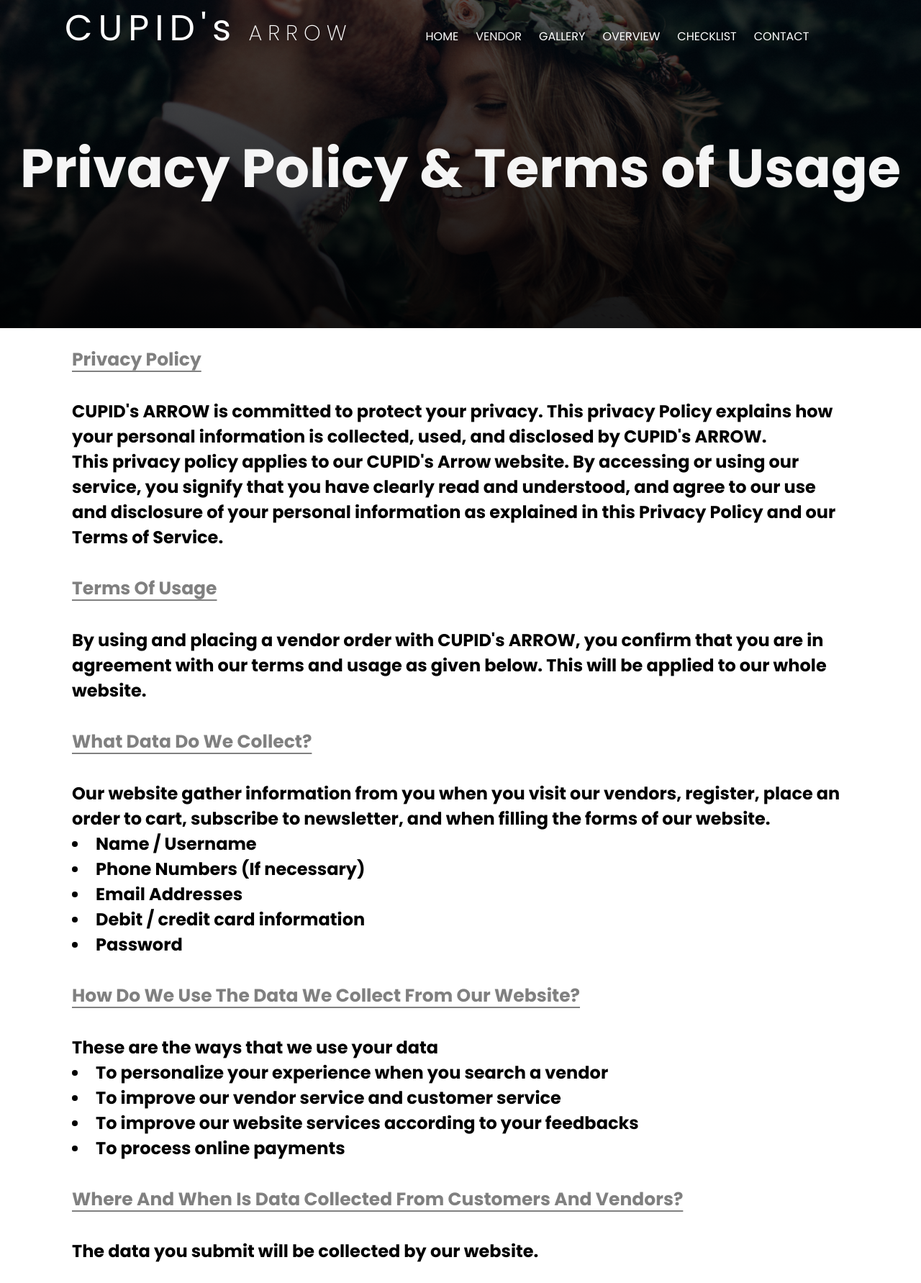
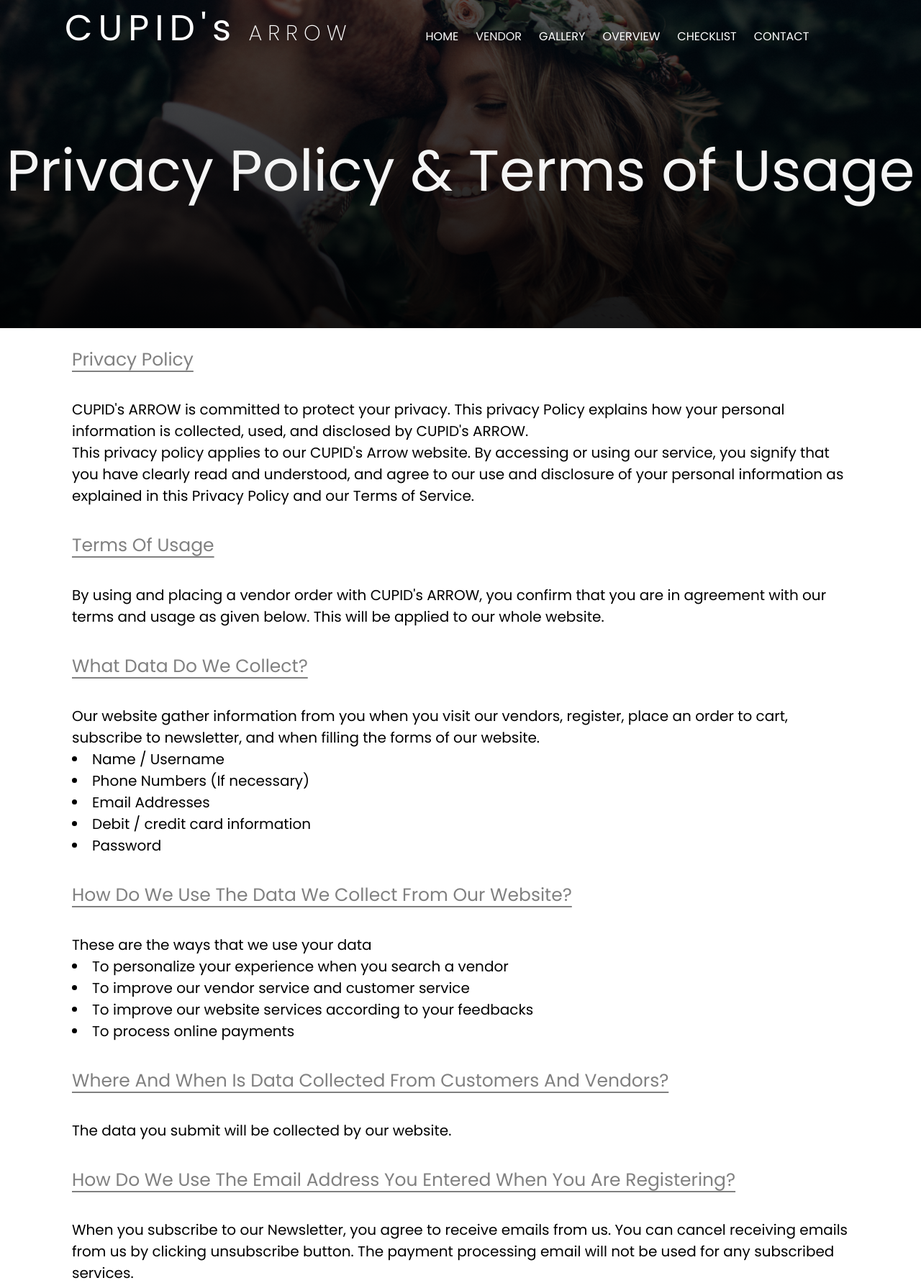
Before and after one commit to christancf/wedding-planning-system, a PHP site: page /wedding-planning-system/privacy-cha.php in a window 1280 px wide. Shown: the part 144-1927 px from the top of the page at 72% size. Run offline with PHP 8.4, Linux system fonts and the light colour scheme; data that the repository does not hold is empty; some libraries are stand-ins or nearby versions.

Commit message:
Update privacy-cha.css

```diff
--- a/styles/privacy-cha.css
+++ b/styles/privacy-cha.css
@@ -1,5 +1,6 @@
 #ct_h1{
-	font-size:75px;
+	font-weight:500;
+	font-size: 500%;
 }
 
 .p_t{
@@ -9,8 +10,19 @@
 }
 
 .thath_h1{
-	font-size:25px;
 	text-decoration:underline;
 	text-underline-position:under;
 	color:grey;
+	font-weight:500;
+	font-size:25px;
 }
+
+.p_t p{
+	font-weight:500;
+	font-size:20px;
+}
+
+.p_t li{
+	font-weight:500;
+	font-size:20px;
+}
```
